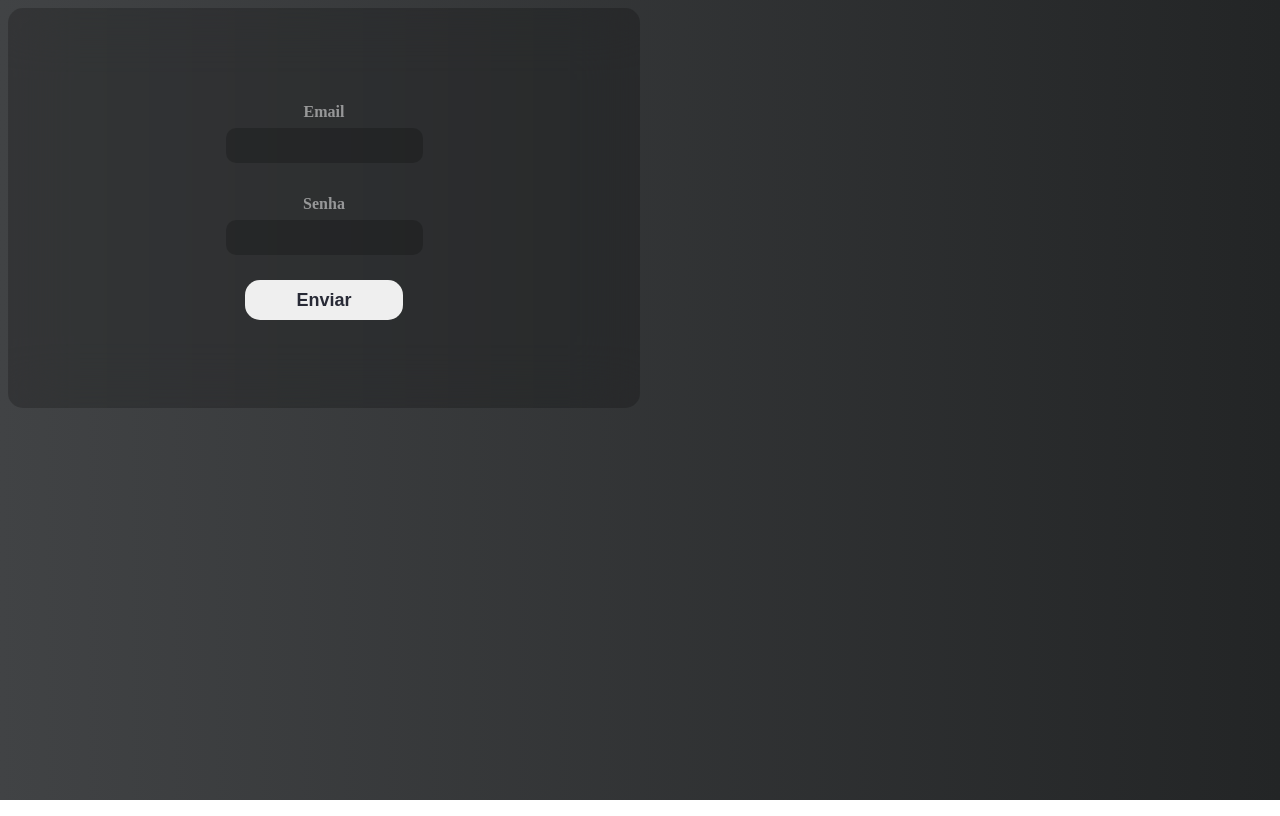
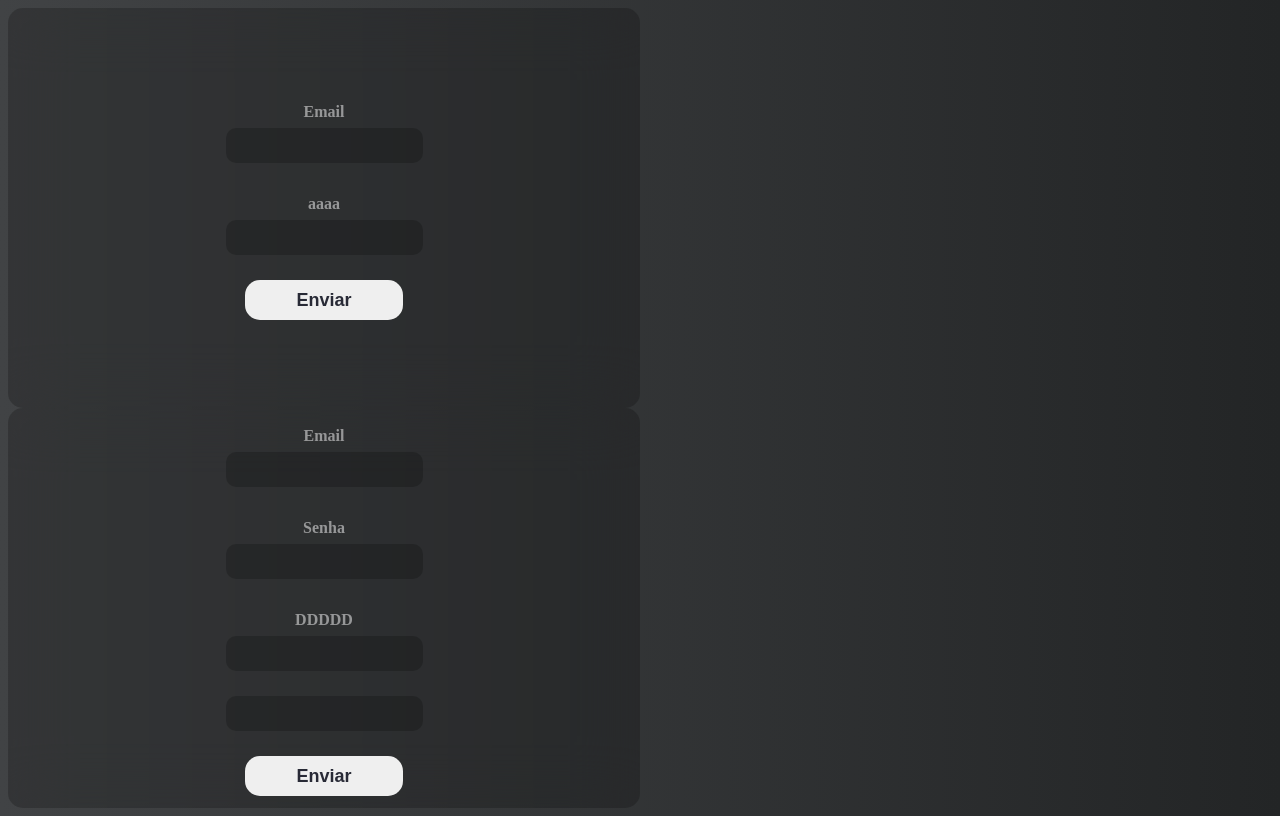
Before and after one commit to HikaruKawano/ReactComponents, a React (Vite) app: page / in a window 1280 px wide. Built offline with nearby package versions, Linux system fonts and the light colour scheme.

Commit message:
Create register Template

```diff
--- a/src/App.tsx
+++ b/src/App.tsx
@@ -1,9 +1,21 @@
-import { Template } from "./components/template/Login";
+import { Template } from "./components/template/authentication";
 
 function App() {
   return (
-    <Template.Login />
+    <>
+    <Template.Login isEdit >
+      <Template.Components.Label className="ConfirmPassoword">
+        aaaa
+      </Template.Components.Label>
+    </Template.Login>
 
+    <Template.Register isEdit>
+      <Template.Components.Label className="ConfirmPassoword">
+        DDDDD
+      </Template.Components.Label>
+      <Template.Components.input></Template.Components.input>
+    </Template.Register>
+    </>
   );
 }
 
--- a/src/components/atom/label/index.tsx
+++ b/src/components/atom/label/index.tsx
@@ -8,7 +8,7 @@ export interface LabelProps {
   children: string | JSX.Element | React.ReactElement | ReactNode;
   color?: string;
   padding?: string;
-  className?: 'Email' | 'Password';
+  className?: 'Email' | 'Password' | 'ConfirmPassoword';
   fontSize?: string;
   margin?: string;
   display?: string;
--- a/src/components/template/Login/index.tsx
+++ /dev/null
@@ -1,68 +0,0 @@
-import {ReactNode } from "react";
-import { Button, Container, Input, Label } from "../../atom";
-import Form from "../../atom/form";
-import React from "react";
-
-
-interface props {
-  children?: ReactNode;
-  isEdit?: boolean;
-}
-
-const Auth = {
-  Login: {
-    root: Container,
-    form: Form,
-    input: Input,
-    Label: Label,
-    button: Button,
-  },
-};
-
-export const Template = {
-  Components: Auth.Login,
-
-  Login: ({ children, isEdit = false}: props) => {
-    let compEmail;
-    let compEmailProps;
-    let compPassword;
-    let compPasswordProps;
-    const addChildren: React.ReactNode[] = [];
-
-    if(children){
-      React.Children.forEach(children, (child) => {
-        if( React.isValidElement(child)){
-          const classname = child.props.className as string;
-
-          if (isEdit && classname) {
-            {classname == 'Email' ? (
-              compEmail = child.props.children,
-              compEmailProps = child.props
-            ):(
-              compPassword = child.props.children,
-              compPasswordProps = child.props
-            )}
-          }else if (isEdit && !classname) {
-            addChildren.push(child)
-          }
-        }
-      })
-    }
-
-
-
-
-    return (
-      <Auth.Login.root>
-        <Auth.Login.form id="" name="">
-          <Auth.Login.Label props={compEmailProps} >{compEmail ? compEmail :  'Email'}</Auth.Login.Label>
-          <Auth.Login.input />
-          <Auth.Login.Label props={compPasswordProps}>{compPassword ? compPassword : 'Senha'}</Auth.Login.Label>
-          <Auth.Login.input />
-          {addChildren}
-          <Auth.Login.button>Enviar</Auth.Login.button>
-        </Auth.Login.form>
-      </Auth.Login.root>
-    );
-  },
-};
--- /dev/null
+++ b/src/components/template/authentication/index.tsx
@@ -0,0 +1,128 @@
+import { ReactNode } from "react";
+import { Button, Container, Input, Label } from "../../atom";
+import Form from "../../atom/form";
+import React from "react";
+
+interface props {
+  children?: ReactNode;
+  isEdit?: boolean;
+}
+
+const Auth = {
+  Login: {
+    root: Container,
+    form: Form,
+    input: Input,
+    Label: Label,
+    button: Button,
+  },
+  Register: {
+    root: Container,
+    form: Form,
+    input: Input,
+    Label: Label,
+    button: Button,
+  },
+};
+
+export const Template = {
+  Components: Auth.Login,
+
+  Login: ({ children, isEdit = false }: props) => {
+    let compEmail;
+    let compEmailProps;
+    let compPassword;
+    let compPasswordProps;
+    const addChildren: React.ReactNode[] = [];
+
+    if (children) {
+      React.Children.forEach(children, (child) => {
+        if (React.isValidElement(child)) {
+          const classname = child.props.className as string;
+          if (isEdit && classname) {
+            {
+              classname == "Email"
+                ? ((compEmail = child.props.children),
+                  (compEmailProps = child.props))
+                : ((compPassword = child.props.children),
+                  (compPasswordProps = child.props));
+            }
+          } else if (isEdit && !classname) {
+            addChildren.push(child);
+          }
+        }
+      });
+    }
+
+    return (
+      <Auth.Login.root>
+        <Auth.Login.form id="" name="">
+          <Auth.Login.Label props={compEmailProps}>
+            {compEmail ? compEmail : "Email"}
+          </Auth.Login.Label>
+          <Auth.Login.input />
+          <Auth.Login.Label props={compPasswordProps}>
+            {compPassword ? compPassword : "Senha"}
+          </Auth.Login.Label>
+          <Auth.Login.input />
+          {addChildren}
+          <Auth.Login.button>Enviar</Auth.Login.button>
+        </Auth.Login.form>
+      </Auth.Login.root>
+    );
+  },
+
+  Register: ({ children, isEdit = false }: props) => {
+    let compEmail;
+    let compEmailProps;
+    let compPassword;
+    let compPasswordProps;
+    let compConfirmPassword;
+    let compConfirmPasswordProps;
+    const addChildren: React.ReactNode[] = [];
+
+    if (children) {
+      React.Children.forEach(children, (child) => {
+        if (React.isValidElement(child)) {
+          const classname = child.props.className as string;
+
+          if (isEdit && classname) {
+            if (classname == "Email") {
+              (compEmail = child.props.children),
+                (compEmailProps = child.props);
+            } else if (classname == "password") {
+              (compPassword = child.props.children),
+                (compPasswordProps = child.props);
+            } else if (classname == "ConfirmPassoword") {
+              (compConfirmPassword = child.props.children),
+              (compConfirmPasswordProps = child.props);
+            }
+          }else if (isEdit && !classname) {
+            addChildren.push(child);
+          }
+        }
+      });
+    }
+
+    return (
+      <Auth.Login.root>
+        <Auth.Login.form id="" name="">
+          <Auth.Login.Label props={compEmailProps}>
+            {compEmail ? compEmail : "Email"}
+          </Auth.Login.Label>
+          <Auth.Login.input />
+          <Auth.Login.Label props={compPasswordProps}>
+            {compPassword ? compPassword : "Senha"}
+          </Auth.Login.Label>
+          <Auth.Login.input />
+          <Auth.Login.Label props={compConfirmPasswordProps}>
+            {compConfirmPassword ? compConfirmPassword : "Confirmar senha"}
+          </Auth.Login.Label>
+          <Auth.Login.input />
+          {addChildren}
+          <Auth.Login.button>Enviar</Auth.Login.button>
+        </Auth.Login.form>
+      </Auth.Login.root>
+    );
+  },
+};
```
